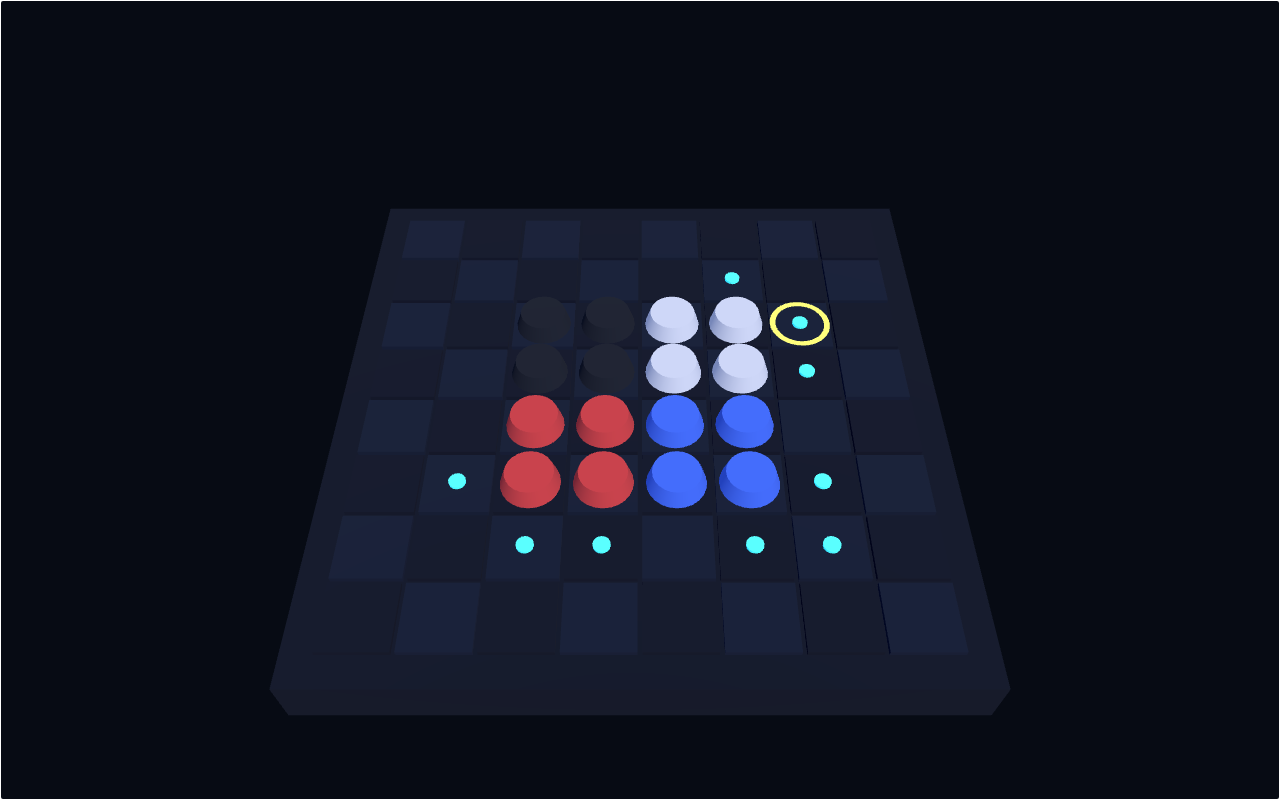
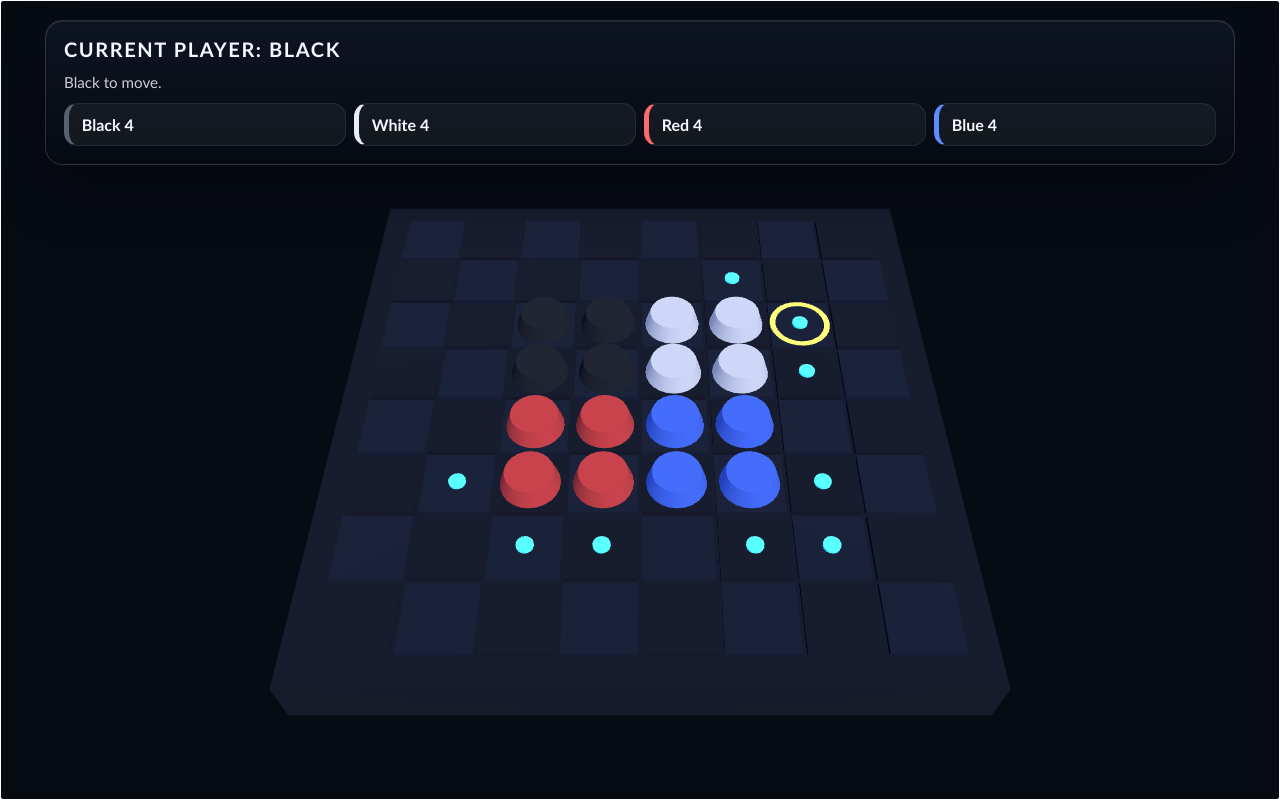
Before and after one commit to norrbacka/threejs_codex_base, a website built with Vite: page index.html in a window 1280 px wide. Built offline with nearby package versions, Linux system fonts and the light colour scheme.

Commit message:
feat: add Task 8 HUD

```diff
--- a/src/game/app/createUltrathelloApp.ts
+++ b/src/game/app/createUltrathelloApp.ts
@@ -1,22 +1,50 @@
 import { buildMoveTimeline } from "../animation/buildMoveTimeline";
 import { playTimeline } from "../animation/moveAnimator";
+import { TURN_ORDER } from "../core/constants";
 import { createInitialState } from "../core/createInitialState";
 import { advanceToNextTurn } from "../core/session";
 import { analyzeMove, applyMove, getLegalMoves } from "../core/rules";
-import type { BoardCell } from "../core/types";
+import type { BoardCell, GameState, PlayerColor } from "../core/types";
 import { attachKeyboardController } from "../input/keyboardController";
 import { createBoardView } from "../view/boardView";
 import { createSceneRenderer } from "../view/createSceneRenderer";
+import { deriveHudState, type HudTurnNotice } from "../ui/deriveHudState";
+import { createHudView } from "../ui/hudView";
 
-export function createUltrathelloApp(host: HTMLElement) {
+function nextPlayer(color: PlayerColor): PlayerColor {
+  const index = TURN_ORDER.indexOf(color);
+  return TURN_ORDER[(index + 1) % TURN_ORDER.length];
+}
+
+function collectSkippedPlayers(state: GameState, nextActivePlayer: PlayerColor) {
+  const skipped: PlayerColor[] = [];
+  let candidate = nextPlayer(state.currentPlayer);
+
+  while (candidate !== nextActivePlayer) {
+    const candidateState = { ...state, currentPlayer: candidate };
+
+    if (getLegalMoves(candidateState).length > 0) {
+      break;
+    }
+
+    skipped.push(candidate);
+    candidate = nextPlayer(candidate);
+  }
+
+  return skipped;
+}
+
+export function createUltrathelloApp(host: HTMLElement, hudHost = document.createElement("div")) {
   let state = createInitialState();
   let cursor = { row: 2, col: 6 };
   let inputLocked = false;
   let displayBoard: BoardCell[][] | undefined;
+  let turnNotice: HudTurnNotice | undefined;
   let disposed = false;
   let animationId = 0;
   const renderer = createSceneRenderer(host);
   const boardView = createBoardView();
+  const hudView = createHudView(hudHost);
   renderer.scene.add(boardView.group);
 
   function render() {
@@ -25,6 +53,7 @@ export function createUltrathelloApp(host: HTMLElement) {
     boardView.renderState(state, displayBoard);
     boardView.updateCursor?.(cursor);
     boardView.updateLegalMoves?.(inputLocked ? [] : getLegalMoves(state));
+    hudView.render(deriveHudState(state, turnNotice));
     renderer.renderer.render(renderer.scene, renderer.camera);
   }
 
@@ -93,7 +122,10 @@ export function createUltrathelloApp(host: HTMLElement) {
       }
 
       displayBoard = undefined;
-      state = advanceToNextTurn(state);
+      const nextState = advanceToNextTurn(state);
+      const skippedPlayers = collectSkippedPlayers(state, nextState.currentPlayer);
+      turnNotice = skippedPlayers.length > 0 ? { skippedPlayers } : undefined;
+      state = nextState;
       inputLocked = false;
       render();
     }
@@ -106,7 +138,9 @@ export function createUltrathelloApp(host: HTMLElement) {
     animationId += 1;
     inputLocked = false;
     displayBoard = undefined;
+    turnNotice = undefined;
     detachKeyboard();
+    hudView.dispose();
     boardView.dispose();
     renderer.dispose();
   }
--- /dev/null
+++ b/src/game/ui/deriveHudState.ts
@@ -0,0 +1,78 @@
+import { PLAYER_COLORS, type GameState, type PlayerColor } from "../core/types";
+import { buildScoreboard, getGameResult } from "../core/session";
+
+export type HudScoreEntry = {
+  color: PlayerColor;
+  label: string;
+  score: number;
+};
+
+export type HudTurnNotice = {
+  skippedPlayers?: PlayerColor[];
+};
+
+export type HudState = {
+  currentPlayerLabel: string;
+  scoreEntries: HudScoreEntry[];
+  noticeText: string | null;
+  resultText: string | null;
+};
+
+function formatPlayerName(color: PlayerColor) {
+  return color.charAt(0).toUpperCase() + color.slice(1);
+}
+
+function formatPlayerList(colors: PlayerColor[]) {
+  if (colors.length === 0) return "";
+  if (colors.length === 1) return formatPlayerName(colors[0]);
+  if (colors.length === 2) {
+    return `${formatPlayerName(colors[0])} and ${formatPlayerName(colors[1])}`;
+  }
+
+  const head = colors.slice(0, -1).map(formatPlayerName).join(", ");
+  return `${head}, and ${formatPlayerName(colors[colors.length - 1])}`;
+}
+
+function formatPieceCount(score: number) {
+  return score === 1 ? "1 piece" : `${score} pieces`;
+}
+
+function buildScoreEntries(scores: Record<PlayerColor, number>): HudScoreEntry[] {
+  return PLAYER_COLORS.map((color) => ({
+    color,
+    label: formatPlayerName(color),
+    score: scores[color]
+  }));
+}
+
+export function deriveHudState(state: GameState, notice: HudTurnNotice = {}): HudState {
+  const result = getGameResult(state);
+  const scores = result?.scores ?? buildScoreboard(state.board);
+  const scoreEntries = buildScoreEntries(scores);
+
+  if (result) {
+    const winnerNames = formatPlayerList(result.winners);
+    const winnerScore = result.scores[result.winners[0]];
+
+    return {
+      currentPlayerLabel: "Game over",
+      scoreEntries,
+      noticeText: null,
+      resultText:
+        result.winners.length === 1
+          ? `${winnerNames} wins with ${formatPieceCount(winnerScore)}.`
+          : `Tie between ${winnerNames} with ${formatPieceCount(winnerScore)} each.`
+    };
+  }
+
+  const skippedPlayers = notice.skippedPlayers ?? [];
+  const skippedText =
+    skippedPlayers.length > 0 ? `Skipped ${formatPlayerList(skippedPlayers)}. ` : "";
+
+  return {
+    currentPlayerLabel: `Current player: ${formatPlayerName(state.currentPlayer)}`,
+    scoreEntries,
+    noticeText: `${skippedText}${formatPlayerName(state.currentPlayer)} to move.`,
+    resultText: null
+  };
+}
--- /dev/null
+++ b/src/game/ui/hudView.ts
@@ -0,0 +1,57 @@
+import type { HudScoreEntry, HudState } from "./deriveHudState";
+
+export type HudView = {
+  render: (state: HudState) => void;
+  dispose: () => void;
+};
+
+function createScoreEntry(entry: HudScoreEntry) {
+  const item = document.createElement("div");
+  item.className = "hud-score";
+  item.dataset.color = entry.color;
+  item.textContent = `${entry.label} ${entry.score}`;
+  return item;
+}
+
+export function createHudView(root: HTMLElement): HudView {
+  root.replaceChildren();
+
+  const panel = document.createElement("section");
+  panel.className = "hud-panel";
+  panel.setAttribute("aria-live", "polite");
+
+  const currentPlayer = document.createElement("div");
+  currentPlayer.className = "hud-current-player";
+
+  const notice = document.createElement("div");
+  notice.className = "hud-notice";
+
+  const scoreList = document.createElement("div");
+  scoreList.className = "hud-scores";
+
+  const result = document.createElement("div");
+  result.className = "hud-result";
+
+  panel.append(currentPlayer, notice, scoreList, result);
+  root.append(panel);
+
+  function renderScores(entries: HudScoreEntry[]) {
+    scoreList.replaceChildren(...entries.map(createScoreEntry));
+  }
+
+  function render(state: HudState) {
+    panel.dataset.phase = state.resultText ? "game-over" : "turn";
+    currentPlayer.textContent = state.currentPlayerLabel;
+    notice.textContent = state.noticeText ?? "";
+    notice.hidden = state.noticeText === null;
+    result.textContent = state.resultText ?? "";
+    result.hidden = state.resultText === null;
+    renderScores(state.scoreEntries);
+  }
+
+  function dispose() {
+    root.replaceChildren();
+  }
+
+  return { render, dispose };
+}
--- a/src/main.ts
+++ b/src/main.ts
@@ -9,7 +9,7 @@ if (!root) {
 }
 
 const shell = createAppShell(root);
-const app = createUltrathelloApp(shell.canvasHost);
+const app = createUltrathelloApp(shell.canvasHost, shell.hudRoot);
 
 if (import.meta.hot) {
   import.meta.hot.dispose(() => {
--- a/src/style.css
+++ b/src/style.css
@@ -33,4 +33,86 @@ body {
 
 .hud-root {
   pointer-events: none;
+  display: flex;
+  justify-content: center;
+  align-items: flex-start;
+  padding: clamp(0.75rem, 2vw, 1.25rem);
+  box-sizing: border-box;
 }
+
+.hud-panel {
+  width: min(100%, 72rem);
+  display: grid;
+  gap: 0.75rem;
+  padding: 1rem 1.1rem 1.1rem;
+  border-radius: 1.1rem;
+  border: 1px solid rgba(255, 255, 255, 0.14);
+  background:
+    linear-gradient(180deg, rgba(15, 22, 36, 0.9), rgba(6, 10, 18, 0.78)),
+    rgba(6, 10, 18, 0.8);
+  box-shadow:
+    0 22px 60px rgba(0, 0, 0, 0.34),
+    inset 0 1px 0 rgba(255, 255, 255, 0.08);
+  backdrop-filter: blur(12px);
+  color: #f5f8ff;
+  user-select: none;
+}
+
+.hud-panel[data-phase="game-over"] {
+  border-color: rgba(255, 240, 170, 0.26);
+}
+
+.hud-current-player {
+  font-size: clamp(1rem, 1.9vw, 1.25rem);
+  font-weight: 800;
+  letter-spacing: 0.08em;
+  text-transform: uppercase;
+}
+
+.hud-scores {
+  display: grid;
+  grid-template-columns: repeat(4, minmax(0, 1fr));
+  gap: 0.5rem;
+}
+
+.hud-score {
+  --hud-color: #94a3b8;
+  display: flex;
+  align-items: center;
+  justify-content: space-between;
+  gap: 0.75rem;
+  padding: 0.7rem 0.8rem;
+  border-radius: 0.85rem;
+  border: 1px solid rgba(255, 255, 255, 0.08);
+  border-left: 0.35rem solid var(--hud-color);
+  background: rgba(255, 255, 255, 0.05);
+  font-weight: 700;
+}
+
+.hud-score[data-color="black"] {
+  --hud-color: #57606f;
+}
+
+.hud-score[data-color="white"] {
+  --hud-color: #e8edf7;
+}
+
+.hud-score[data-color="red"] {
+  --hud-color: #ff6b6b;
+}
+
+.hud-score[data-color="blue"] {
+  --hud-color: #5c8cff;
+}
+
+.hud-notice {
+  color: rgba(245, 248, 255, 0.82);
+  font-size: 0.95rem;
+}
+
+.hud-result {
+  padding-top: 0.15rem;
+  font-size: 0.98rem;
+  font-weight: 800;
+  color: #fff4bf;
+}
```
Also changed, not shown: src/game/app/createUltrathelloApp.test.ts (+20 -1 lines), src/game/ui/deriveHudState.test.ts (added, +90 -0 lines), src/game/ui/hudView.test.ts (added, +67 -0 lines).
